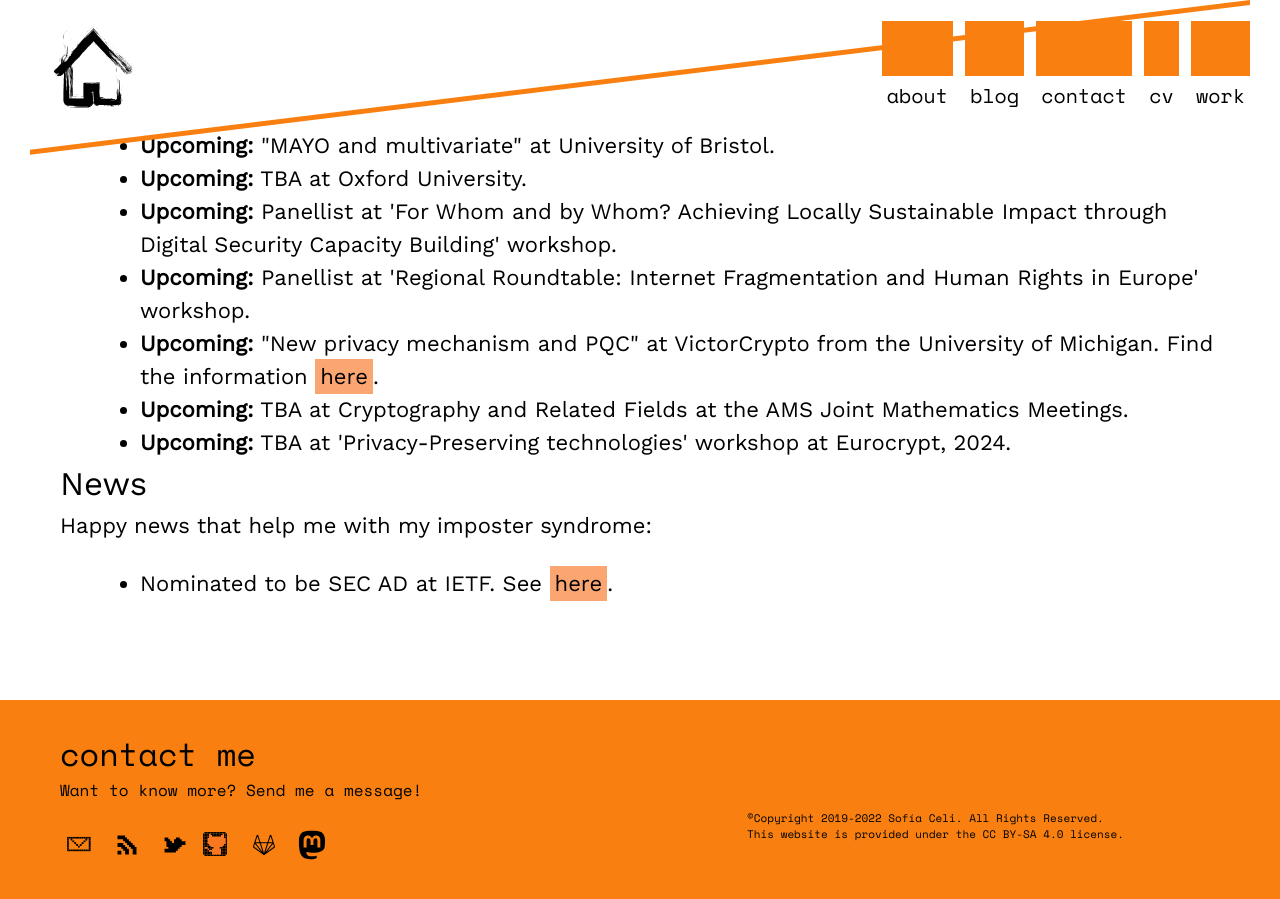
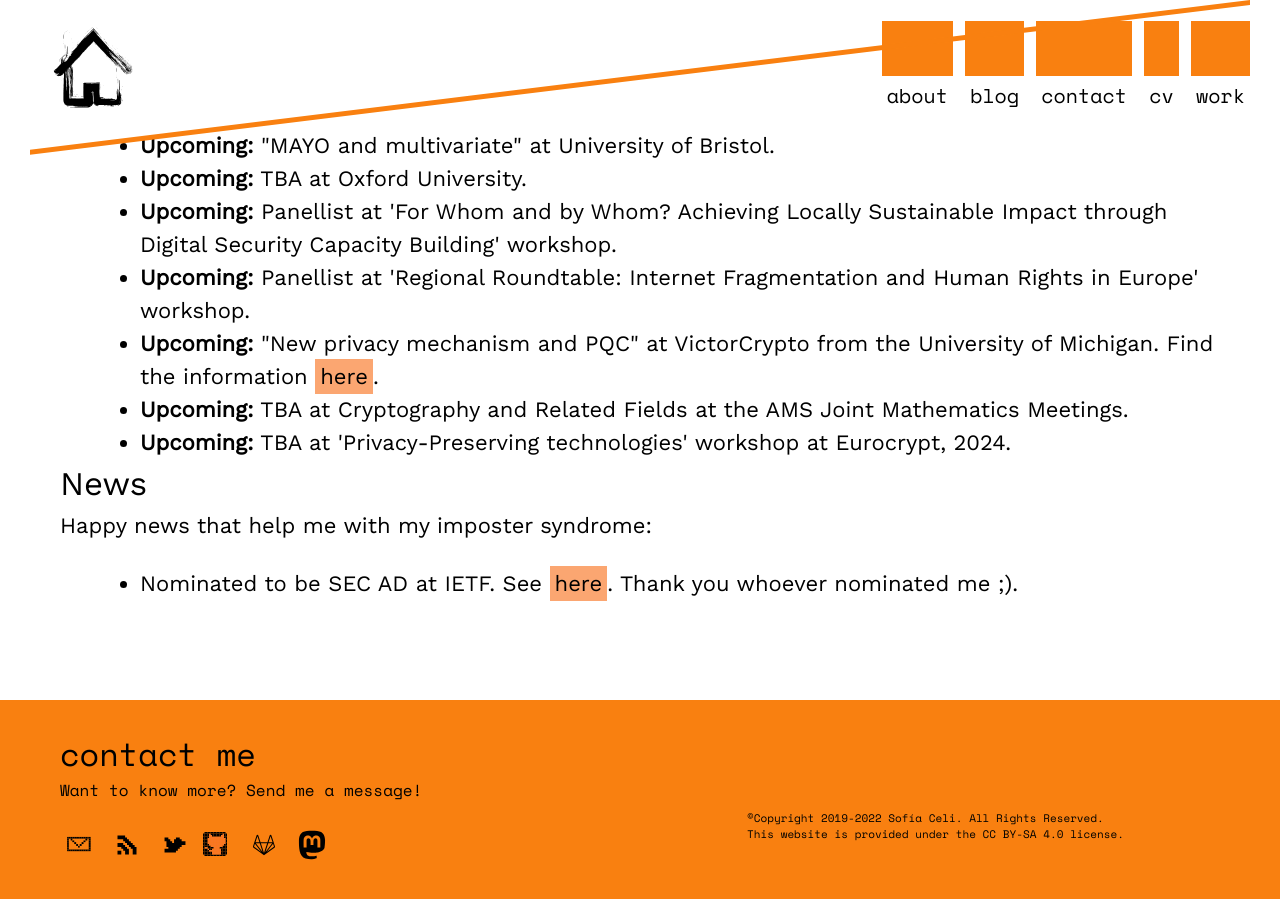
Before and after one commit to claucece/claucece.github.io, a Jekyll site: the page built from work.html, in a window 1280 px wide and 900 px high, scrolled down 13616 px. Built offline with Jekyll 4.4.1, drawn with Linux system fonts in a browser that asks for light colours.

Commit message:
Thank you

```diff
--- a/work.html
+++ b/work.html
@@ -379,7 +379,7 @@ tags: menu
 		<a class="none" id="news"><h2>News</h2></a>
     <p>Happy news that help me with my imposter syndrome:</p>
     <ul class="centered-list">
-			<li>Nominated to be SEC AD at IETF. See <a href="https://datatracker.ietf.org/nomcom/2023/nominate" target="_blank">here</a>.</li>
+			<li>Nominated to be SEC AD at IETF. See <a href="https://datatracker.ietf.org/nomcom/2023/nominate" target="_blank">here</a>. Thank you whoever nominated me ;).</li>
 		</ul>
   </div>
 </div>
```
